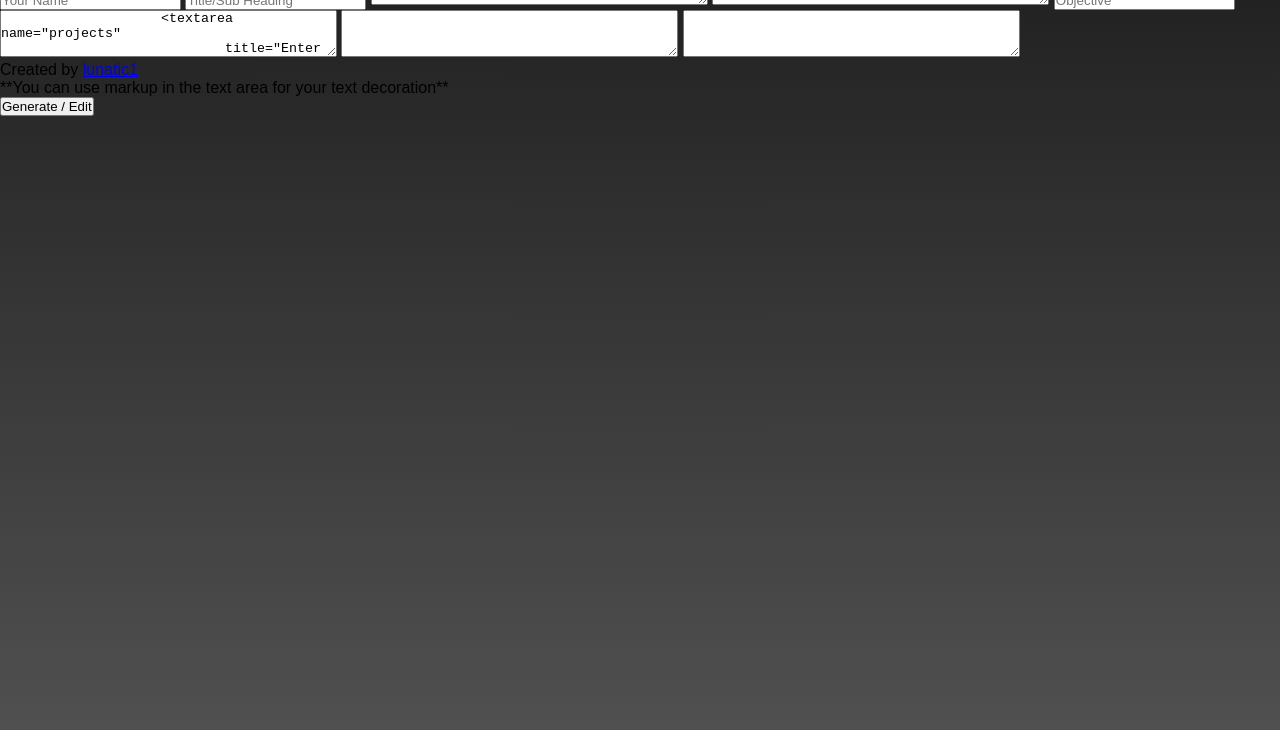
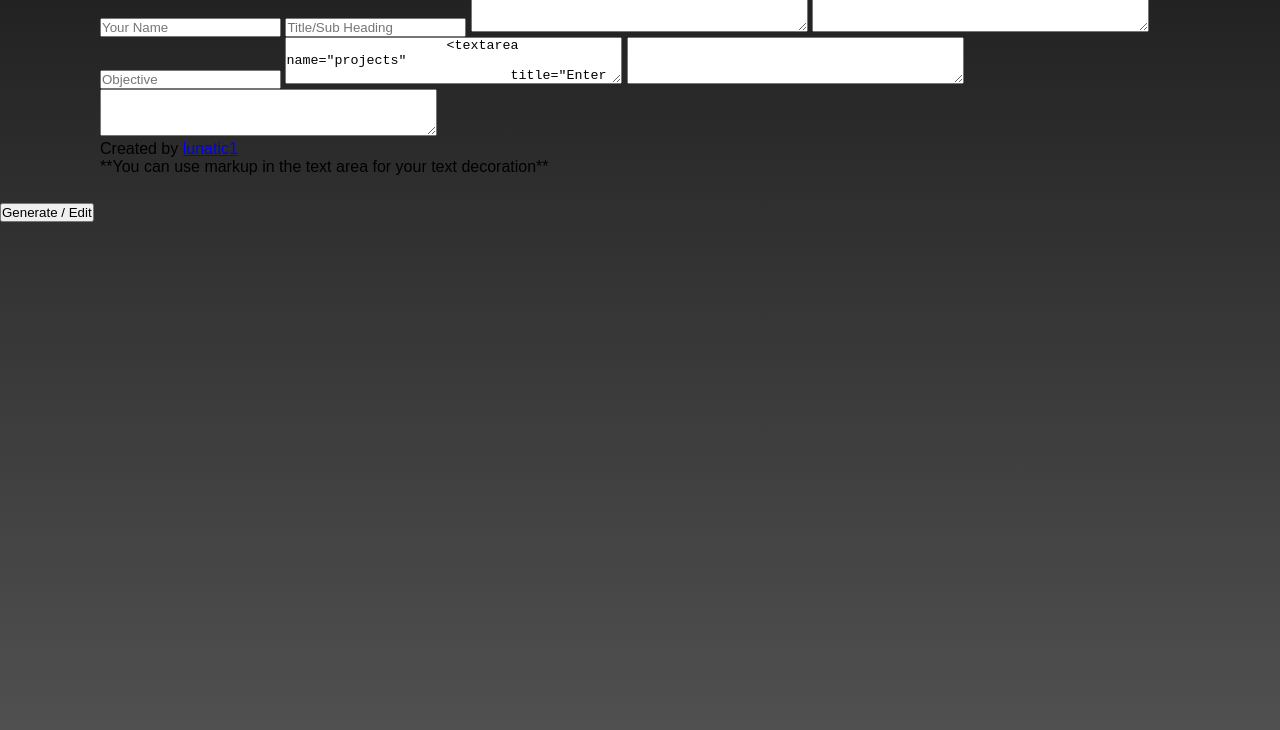
Before and after one commit to FrankGrillo1991/Dynamic-Resume-Creator, a plain HTML site: page index.html in a window 1280 px wide. Shown: the part 70-800 px from the top of the page. Drawn offline with Linux system fonts and the light colour scheme.

Commit message:
Update style.css

```diff
--- a/style.css
+++ b/style.css
@@ -9,3 +9,7 @@ body {
     background-attachment: fixed;
     font-family: Arial, Helvetica, sans-serif;
 }
+
+.resume-builder {
+    padding: 27px 100px;
+}
```
